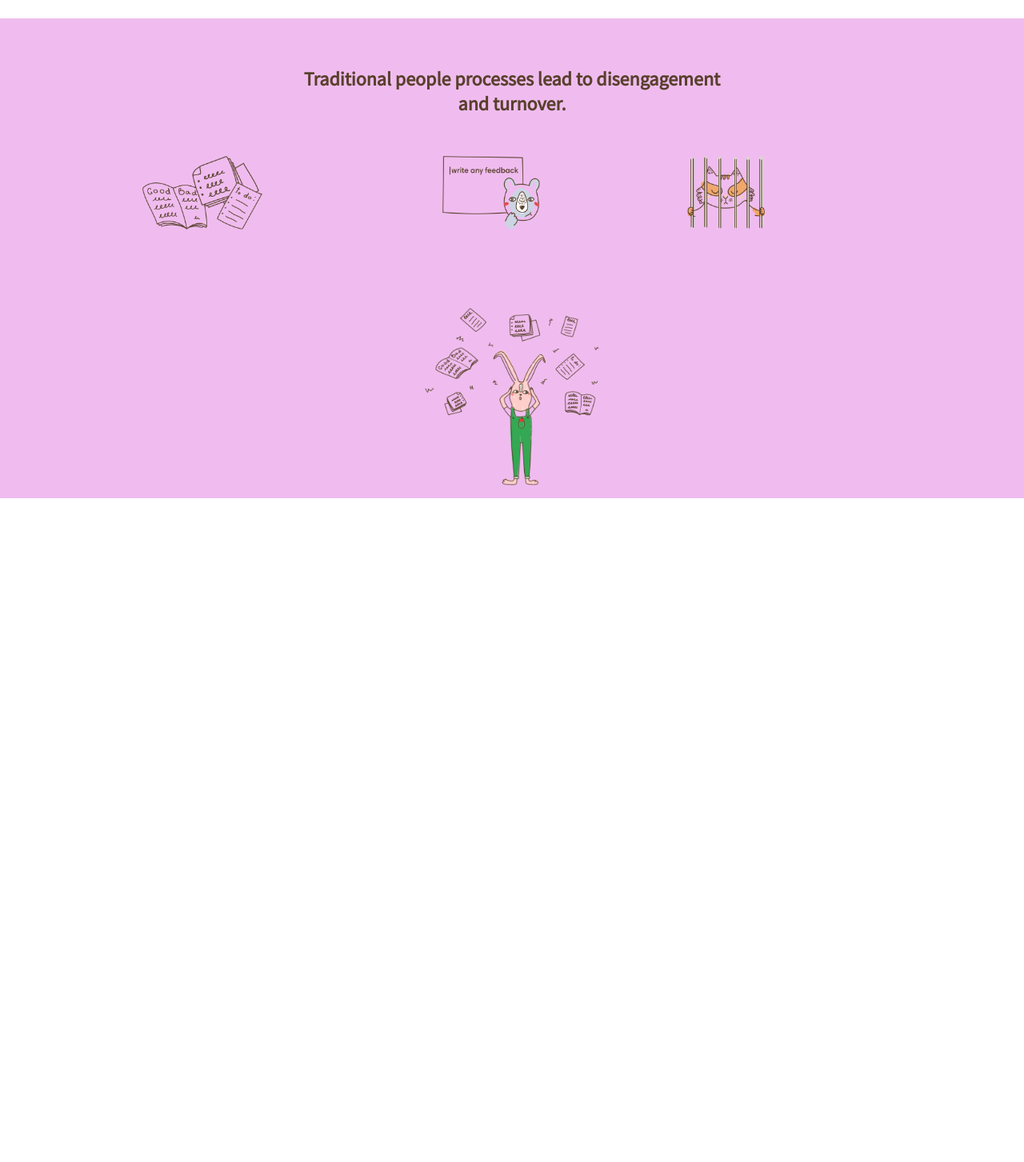
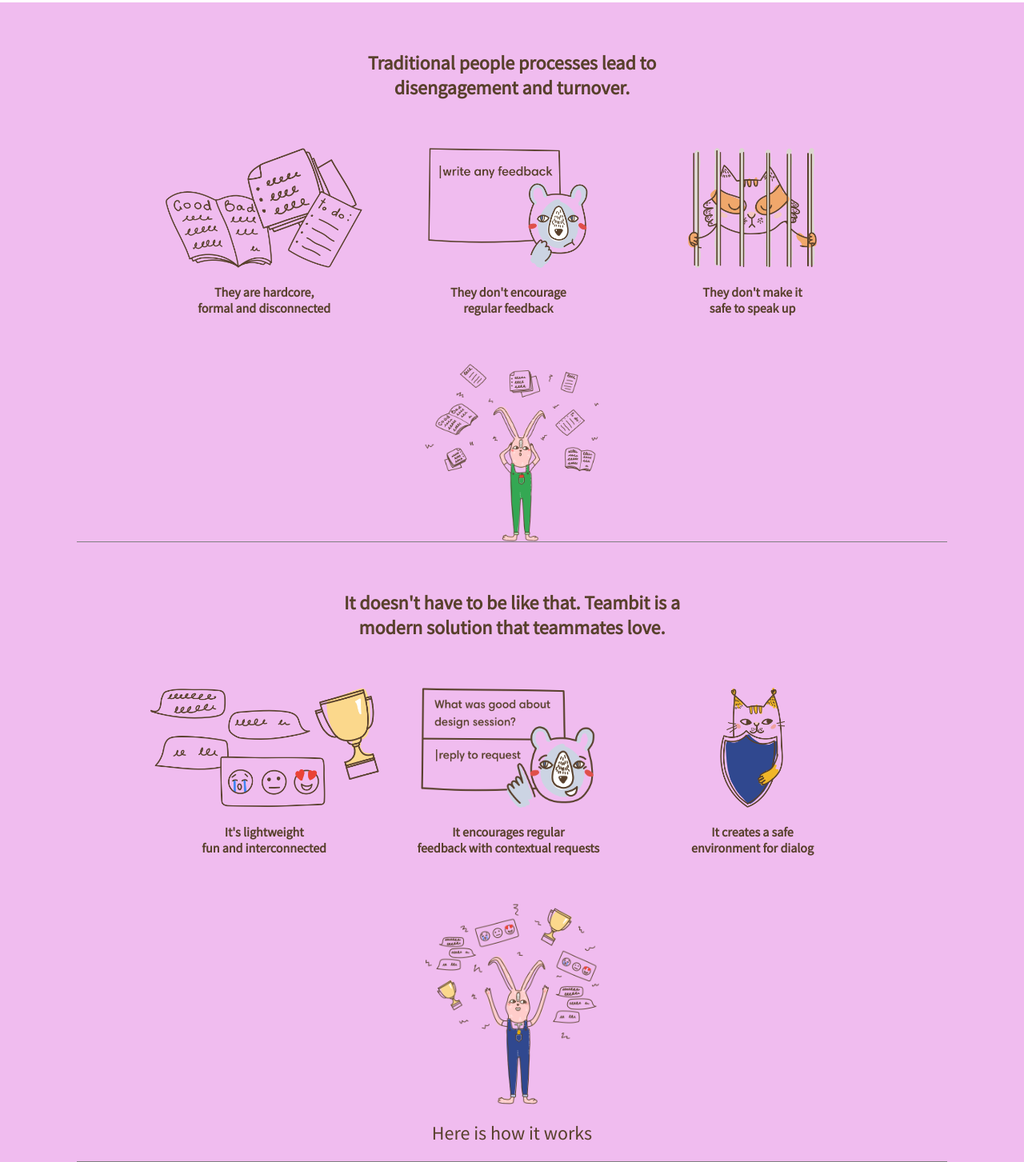
Before and after one commit to Gianufio83/node-sass-teambit, a website: page index.html in a window 1280 px wide. Shown: the part 517-1970 px from the top of the page at 80% size. Before the commit the page ends 1140 px from the top, so only its background shows below. Drawn offline with Linux system fonts and the light colour scheme.

Commit message:
avanzamento main

```diff
--- a/index.html
+++ b/index.html
@@ -67,23 +67,44 @@
   <!-- inizio main -->
   <main class="page-main">
     <div class="container">
-      <p>Traditional people processes lead to disengagement <br> and turnover.</p>
+      <h2>Traditional people processes lead to disengagement and turnover.</h2>
     <div class="wrapper">
       <div class="box">
-          <img src="dist/img/hardcore.png" alt="">
+        <img class="photo"src="dist/img/hardcore.png" alt="">
+        <p>They are hardcore,<br>formal and disconnected</p>
       </div>
-        <!-- <small>They are hardcore,formal and disconnected</small> -->
       <div class="box">
-          <img src="dist/img/nofeedback.png" alt="">
+        <img class="photo"src="dist/img/nofeedback.png" alt="">
+        <p>They don't encourage <br> regular feedback</p>
       </div>
-        <!-- <small>They don't encourage regular feedback</small> -->
       <div class="box">
-          <img src="dist/img/notsafe.png" alt="">
+        <img class="photo"src="dist/img/notsafe.png" alt="">
+        <p>They don't make it <br> safe to speak up</p>
       </div>
-        <!-- <small>They don't make it safe to speak up</small> -->
       </div>
       <div class="center-img">
         <img class="img-under"src="dist/img/before.png" alt="">
+      </div>
+    </div>
+    <div class="container">
+      <h2>It doesn't have to be like that. Teambit is a modern solution that teammates love.</h2>
+    <div class="wrapper">
+      <div class="box">
+        <img class="photo"src="dist/img/lightweight.png" alt="">
+        <p>It's lightweight <br>fun and interconnected</p>
+      </div>
+      <div class="box">
+        <img class="photo"src="dist/img/feedbacksuggestions.png" alt="">
+        <p>It encourages regular <br>feedback with contextual requests</p>
+      </div>
+      <div class="box">
+        <img class="photo"src="dist/img/safe.png" alt="">
+        <p>It creates a safe <br>environment for dialog</p>
+      </div>
+      </div>
+      <div class="center-img">
+        <img class="img-under"src="dist/img/after.png" alt="">
+        <p>Here is how it works</p>
       </div>
     </div>
   </main>
--- a/src/Partials/_commons.scss
+++ b/src/Partials/_commons.scss
@@ -11,22 +11,26 @@
 }
 .page-main {
   background-color: $backMain;
-  height: $heightMain;
+
 
 }
 @mixin write-container {
   width: $containerDimension;
-  height: $headerHeight;
   margin: 0 auto;
+  // height: 700px;
 }
 .container {
   @include write-container;
-    p {
-      text-align: center;
-      color: $fontColor;
+  border-bottom: 1px solid grey;
+  text-align: center;
+  color: $fontColor;
+    h2 {
       padding-top: 60px;
+      padding-bottom: 30px;
       font-weight: bold;
       font-size: $fontSizeP;
+      width: 40%;
+      margin: auto;
   }
 }
 .wrapper {
@@ -34,17 +38,20 @@
   display:flex;
   flex-direction: row;
   padding-top: 30px;
-
   .box {
-    justify-content: center;
-    img {
-      width: 40%;
+    min-width: 33%;
+    p {
+      font-size: 16px;
+      font-weight: bold;
+    }
+    .photo {
+     height: 150px;
     }
   }
 }
 .center-img {
   text-align: center;
-  padding-top: 150px;
+  padding-top: 40px;
   .img-under {
     width: 20%;
   }
--- a/src/Partials/_header.scss
+++ b/src/Partials/_header.scss
@@ -32,6 +32,7 @@
 }
 img {
   vertical-align: middle;
+  text-align: left;
 }
 .right-side {
   @include float;
--- a/src/app.scss
+++ b/src/app.scss
@@ -1,5 +1,5 @@
 @import url('https://fonts.googleapis.com/css?family=Source+Sans+Pro&display=swap');
 @import "Partials/_variables.scss";
+@import "Partials/_header.scss";
 @import "Partials/_commons.scss";
-@import "Partials/_header.scss";
 @import "Partials/_footer.scss";
```
Also changed, not shown: dist/app.css, dist/app.js, dist/img/after.png (added), dist/img/feedbacksuggestions.png (added), dist/img/lightweight.png (added), dist/img/safe.png (added). Lines whose indentation alone changed are shown as unchanged.
